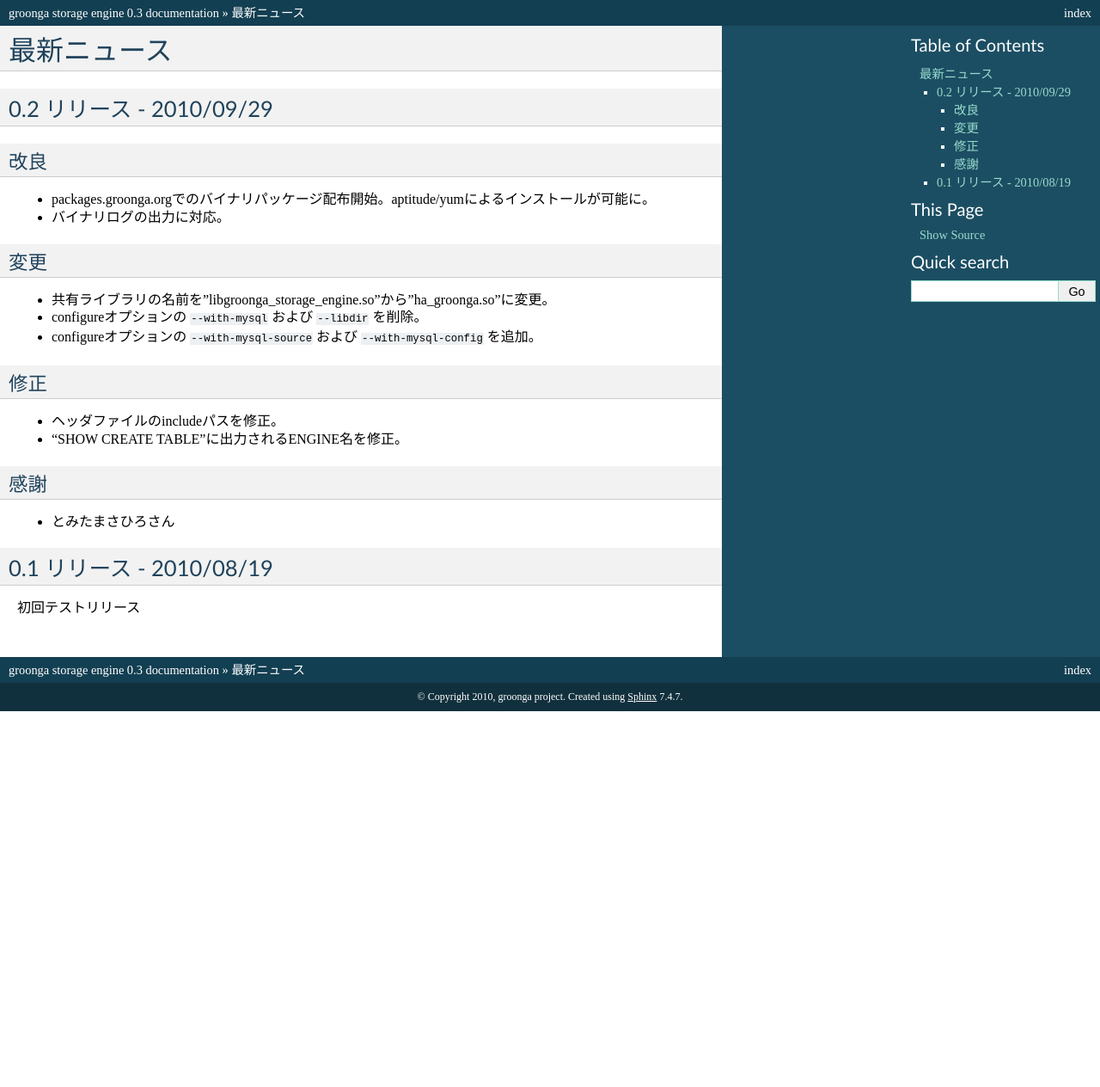
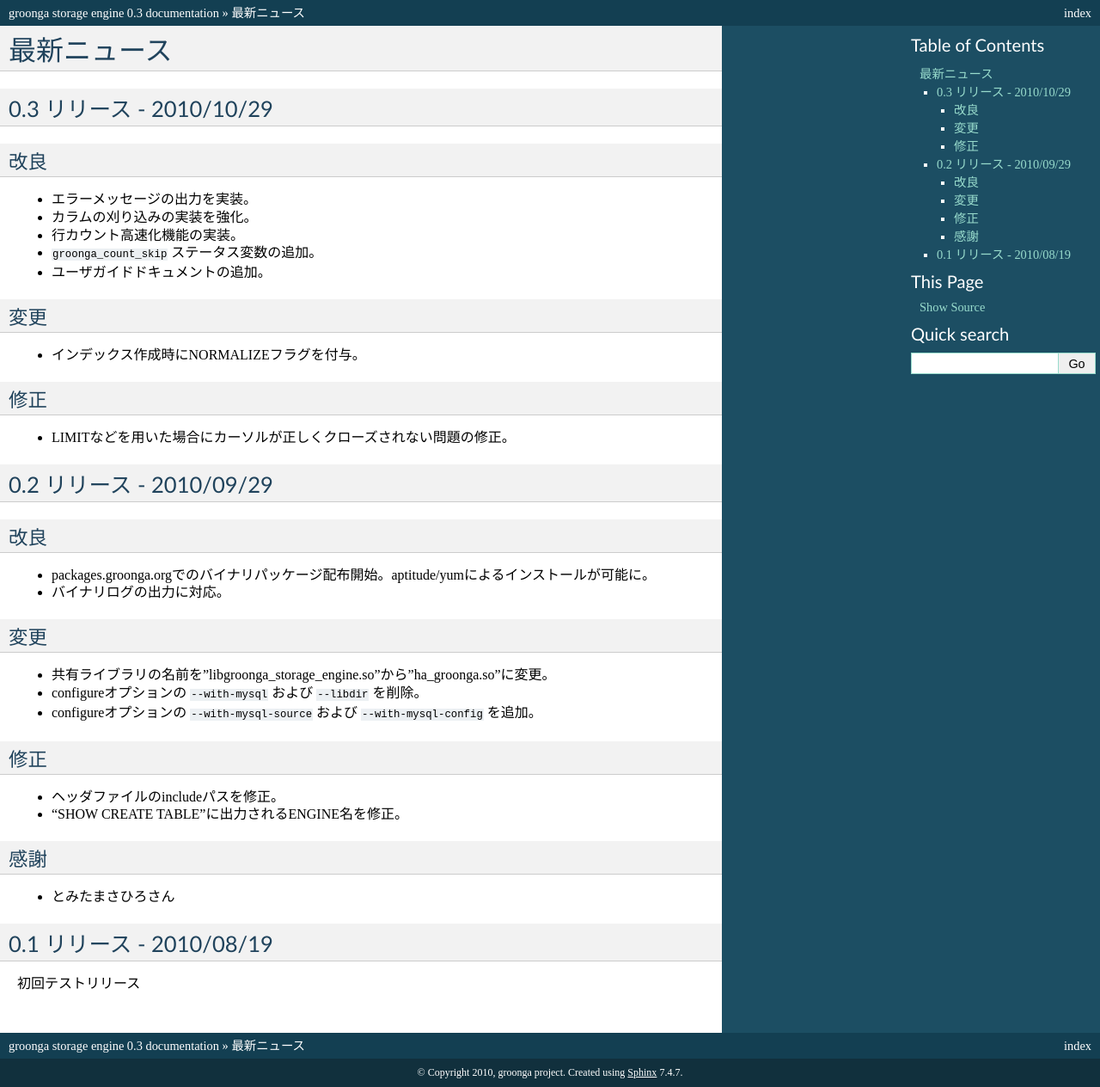
Before and after one commit to mroonga/mroonga, a Sphinx documentation site: the page built from doc/ja/source/news.rst, in a window 1280 px wide and 1264 px high. Shown: the whole window at 86% size. Built offline with Sphinx 7.4.7, drawn with Linux system fonts in a browser that asks for light colours.

Commit message:
added release note for v0.3.

```diff
--- a/doc/ja/source/news.rst
+++ b/doc/ja/source/news.rst
@@ -4,6 +4,28 @@
 
 最新ニュース
 ============
+
+0.3 リリース - 2010/10/29
+-------------------------
+
+改良
+++++
+
+* エラーメッセージの出力を実装。
+* カラムの刈り込みの実装を強化。
+* 行カウント高速化機能の実装。
+* ``groonga_count_skip`` ステータス変数の追加。
+* ユーザガイドドキュメントの追加。
+
+変更
+++++
+
+* インデックス作成時にNORMALIZEフラグを付与。
+
+修正
+++++
+
+* LIMITなどを用いた場合にカーソルが正しくクローズされない問題の修正。
 
 0.2 リリース - 2010/09/29
 -------------------------
```
